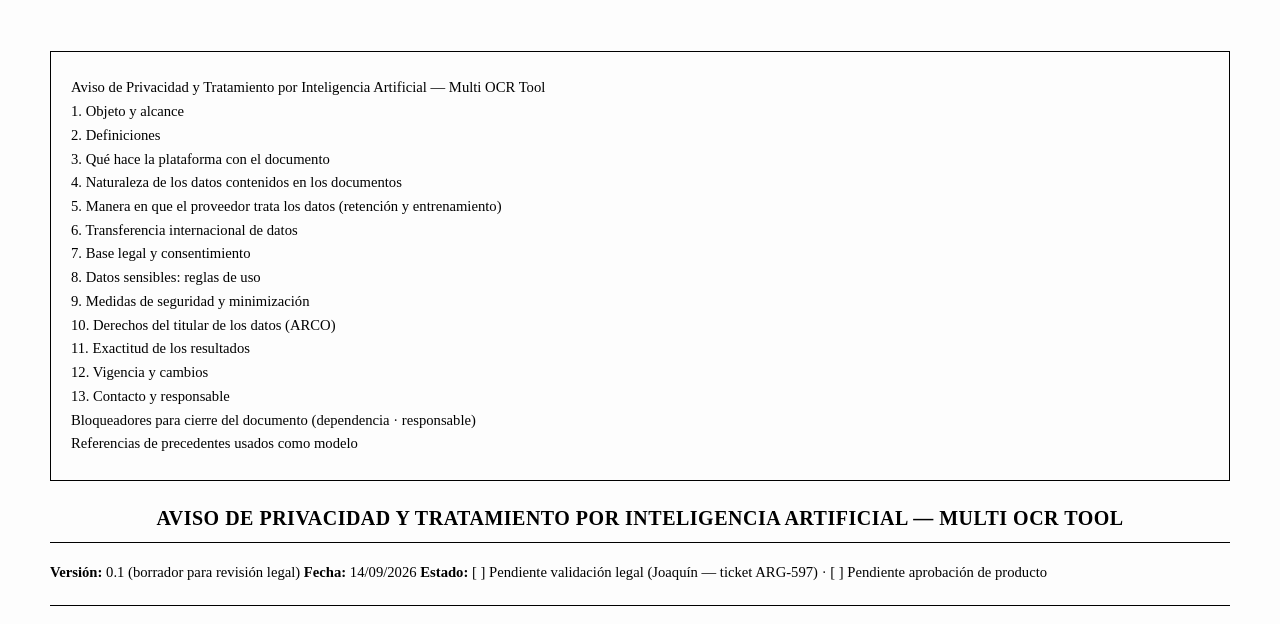
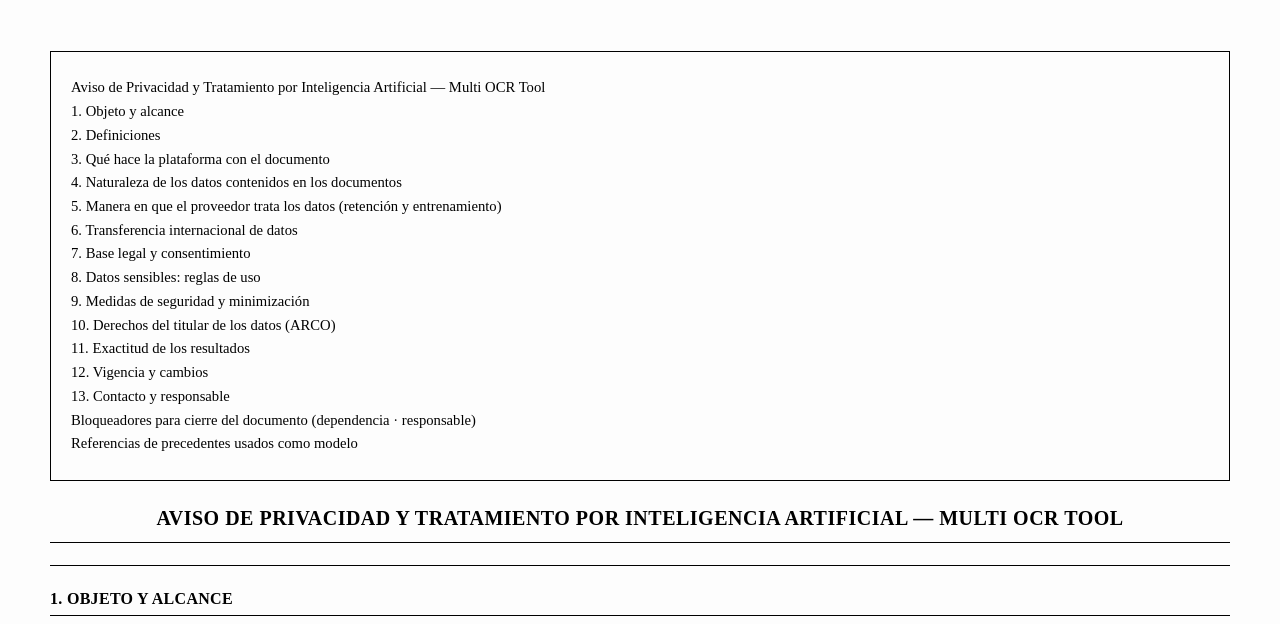
Before and after one commit to David899b/multiocr-cost-analysis, a plain HTML site: page documentacion-datos-sensibles/disclaimer-oficial-datos-sensibles-multiocr.html in a window 1280 px wide. Shown: the part 98-722 px from the top of the page. Drawn offline with Linux system fonts and the light colour scheme.

Commit message:
fix(ARG-597): quitar file:// del pie de página (flags header/footer) y bloque de metadatos de borrador del disclaimer

```diff
--- a/documentacion-datos-sensibles/disclaimer-oficial-datos-sensibles-multiocr.html
+++ b/documentacion-datos-sensibles/disclaimer-oficial-datos-sensibles-multiocr.html
@@ -307,10 +307,6 @@
 id="aviso-de-privacidad-y-tratamiento-por-inteligencia-artificial-multi-ocr-tool">Aviso
 de Privacidad y Tratamiento por Inteligencia Artificial — Multi OCR
 Tool</h1>
-<p><strong>Versión:</strong> 0.1 (borrador para revisión legal)
-<strong>Fecha:</strong> 14/09/2026 <strong>Estado:</strong> [ ]
-Pendiente validación legal (Joaquín — ticket ARG-597) · [ ] Pendiente
-aprobación de producto</p>
 <hr />
 <h2 id="objeto-y-alcance">1. Objeto y alcance</h2>
 <p>Este Aviso explica, de forma clara y previa a la carga de cualquier
```
Also changed, not shown: 2 other files.
